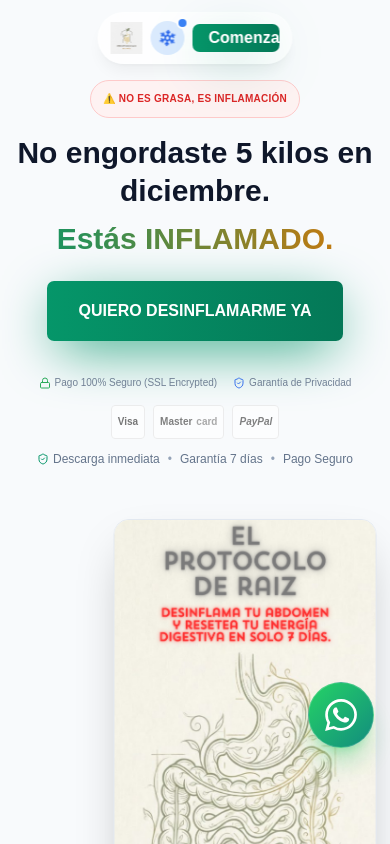
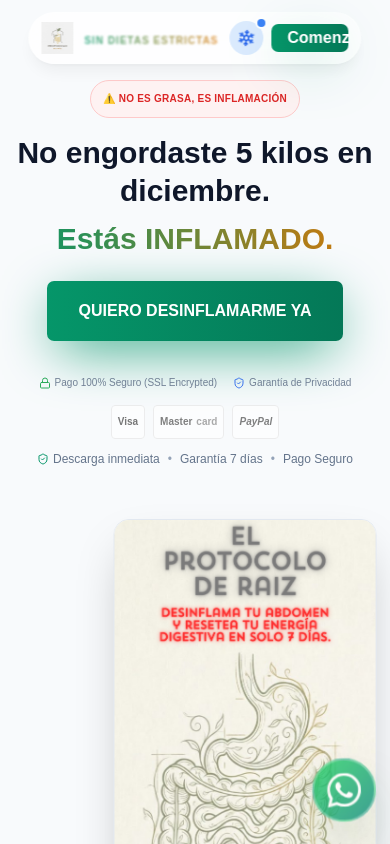
Before and after one commit to Str0k/protocolo-raiz, a React (Vite) app: page / in a window 390 px wide. Shown: the top 844 px of the page. Built offline with nearby package versions, Linux system fonts and the light colour scheme.

Commit message:
feat: Add new Header and animated WhatsApp button components.

```diff
--- a/src/components/Header.jsx
+++ b/src/components/Header.jsx
@@ -1,8 +1,24 @@
-import React from 'react';
-import { motion } from 'framer-motion';
+import React, { useState, useEffect } from 'react';
+import { motion, AnimatePresence } from 'framer-motion';
 import { Snowflake } from 'lucide-react';
 
 const Header = ({ isSnowEnabled, onToggleSnow }) => {
+    const mobilePhrases = [
+        "Desinflama tu Abdomen",
+        "Resultados en 7 Días",
+        "Sin Dietas Estrictas",
+        "100% Natural"
+    ];
+
+    const [phraseIndex, setPhraseIndex] = useState(0);
+
+    useEffect(() => {
+        const interval = setInterval(() => {
+            setPhraseIndex((prev) => (prev + 1) % mobilePhrases.length);
+        }, 3000);
+        return () => clearInterval(interval);
+    }, []);
+
     return (
         <header className="fixed top-3 md:top-6 left-1/2 -translate-x-1/2 z-50 w-auto max-w-[95%] md:max-w-[90%]">
             <div className="bg-white/80 backdrop-blur-xl border border-white/20 rounded-full shadow-lg shadow-black/5 px-3 py-2 md:px-6 md:py-3 flex items-center gap-2 md:gap-8">
@@ -21,6 +37,22 @@ const Header = ({ isSnowEnabled, onToggleSnow }) => {
                         transition={{ type: "spring", stiffness: 300 }}
                     />
                 </motion.div>
+
+                {/* Mobile Animated Phrase - Elegant & Dynamic */}
+                <div className="flex md:hidden flex-1 justify-center items-center overflow-hidden h-5 min-w-[140px]">
+                    <AnimatePresence mode="wait">
+                        <motion.p
+                            key={phraseIndex}
+                            initial={{ y: 15, opacity: 0, filter: 'blur(5px)' }}
+                            animate={{ y: 0, opacity: 1, filter: 'blur(0px)' }}
+                            exit={{ y: -15, opacity: 0, filter: 'blur(5px)' }}
+                            transition={{ duration: 0.5, ease: "easeOut" }}
+                            className="text-[10px] font-bold tracking-widest uppercase text-transparent bg-clip-text bg-gradient-to-r from-primary to-secondary whitespace-nowrap"
+                        >
+                            {mobilePhrases[phraseIndex]}
+                        </motion.p>
+                    </AnimatePresence>
+                </div>
 
                 <nav className="hidden md:flex items-center gap-6 text-sm font-medium text-slate-600">
                     <a href="#problem" className="hover:text-primary transition-colors">El Problema</a>
@@ -53,12 +85,12 @@ const Header = ({ isSnowEnabled, onToggleSnow }) => {
                     )}
                 </motion.button>
 
-                {/* Comenzar Button - Hidden on very small mobile */}
+                {/* Comenzar Button - Hidden on mobile, visible on desktop */}
                 <motion.button
                     whileHover={{ scale: 1.05 }}
                     whileTap={{ scale: 0.95 }}
                     onClick={() => document.getElementById('checkout')?.scrollIntoView({ behavior: 'smooth' })}
-                    className="hidden sm:flex custom-btn text-xs md:text-sm !px-4 md:!px-6 !py-1.5 md:!py-2 !min-w-[auto]"
+                    className="hidden md:flex custom-btn text-xs md:text-sm !px-4 md:!px-6 !py-1.5 md:!py-2 !min-w-[auto]"
                 >
                     <span>Comenzar</span>
                 </motion.button>
--- a/src/components/WhatsAppButton.jsx
+++ b/src/components/WhatsAppButton.jsx
@@ -8,33 +8,40 @@ const WhatsAppButton = () => {
             target="_blank"
             rel="noopener noreferrer"
             initial={{ scale: 0, opacity: 0 }}
-            animate={{ scale: 1, opacity: 1 }}
-            transition={{ delay: 1, duration: 0.5, type: "spring" }}
-            className="fixed bottom-24 md:bottom-6 right-4 md:right-6 z-40 group flex items-center justify-center"
+            animate={{
+                scale: [1, 1.1, 1],
+                rotate: [0, 5, -5, 0],
+                opacity: 1
+            }}
+            transition={{
+                duration: 4,
+                repeat: Infinity,
+                repeatType: "loop",
+                ease: "easeInOut",
+                times: [0, 0.2, 0.4, 1]
+            }}
+            className="fixed bottom-6 right-4 md:bottom-8 md:right-8 z-50 group flex items-center justify-center"
             aria-label="Contactar por WhatsApp"
         >
             {/* Pulse Effect */}
-            <span className="absolute inset-0 rounded-full bg-green-500 opacity-20 group-hover:opacity-40 animate-ping duration-1000"></span>
+            <span className="absolute inset-0 rounded-full bg-green-500/50 animate-ping"></span>
 
             {/* Button Container */}
-            <div className="relative bg-gradient-to-br from-[#25D366] to-[#128C7E] p-4 rounded-full shadow-xl shadow-green-500/30 hover:shadow-green-500/50 transition-all transform group-hover:scale-110 duration-300 border border-white/20 backdrop-blur-sm">
+            <div className="relative bg-gradient-to-br from-[#25D366] to-[#128C7E] p-3 md:p-4 rounded-full shadow-2xl shadow-green-900/40 hover:shadow-green-500/50 transition-all border-2 border-white/30 backdrop-blur-md">
                 {/* WhatsApp Icon SVG */}
                 <svg
                     viewBox="0 0 24 24"
-                    width="32"
-                    height="32"
-                    className="fill-white"
+                    className="w-8 h-8 md:w-9 md:h-9 fill-white"
                     xmlns="http://www.w3.org/2000/svg"
                 >
                     <path d="M17.472 14.382c-.297-.149-1.758-.867-2.03-.967-.273-.099-.471-.148-.67.15-.197.297-.767.966-.94 1.164-.173.199-.347.223-.644.075-.297-.15-1.255-.463-2.39-1.475-.883-.788-1.48-1.761-1.653-2.059-.173-.297-.018-.458.13-.606.134-.133.298-.347.446-.52.149-.174.198-.298.298-.497.099-.198.05-.371-.025-.52-.075-.149-.669-1.612-.916-2.207-.242-.579-.487-.5-.669-.51-.173-.008-.371-.01-.57-.01-.198 0-.52.074-.792.372-.272.297-1.04 1.016-1.04 2.479 0 1.462 1.065 2.875 1.213 3.074.149.198 2.096 3.2 5.077 4.487.709.306 1.262.489 1.694.625.712.227 1.36.195 1.871.118.571-.085 1.758-.719 2.006-1.413.248-.694.248-1.289.173-1.413-.074-.124-.272-.198-.57-.347m-5.421 7.403h-.004a9.87 9.87 0 01-5.031-1.378l-.361-.214-3.741.982.998-3.648-.235-.374a9.86 9.86 0 01-1.51-5.26c.001-5.45 4.436-9.884 9.888-9.884 2.64 0 5.122 1.03 6.988 2.898a9.825 9.825 0 012.893 6.994c-.003 5.45-4.437 9.884-9.885 9.884m8.413-18.297A11.815 11.815 0 0012.05 0C5.495 0 .16 5.335.157 11.892c0 2.096.547 4.142 1.588 5.945L.057 24l6.305-1.654a11.882 11.882 0 005.683 1.448h.005c6.554 0 11.89-5.335 11.893-11.893a11.821 11.821 0 00-3.48-8.413Z" />
                 </svg>
             </div>
 
-            {/* Tooltip Text */}
-            <span className="absolute right-full mr-4 bg-white text-slate-800 px-3 py-1.5 rounded-lg shadow-lg text-sm font-bold whitespace-nowrap opacity-0 group-hover:opacity-100 transition-opacity duration-300 pointer-events-none hidden md:block">
-                ¿Tienes dudas? ¡Escríbenos!
-                {/* Little arrow pointing right */}
-                <span className="absolute top-1/2 -right-1 -translate-y-1/2 w-2 h-2 bg-white transform rotate-45"></span>
+            {/* Tooltip Text - Mobile Friendly */}
+            <span className="absolute right-full mr-3 bg-white text-slate-900 px-3 py-1 rounded-lg shadow-xl text-xs font-bold whitespace-nowrap opacity-0 group-hover:opacity-100 transition-opacity duration-300 pointer-events-none border border-slate-100 hidden md:block">
+                ¿Ayuda?
+                <span className="absolute top-1/2 -right-1 -translate-y-1/2 w-2 h-2 bg-white transform rotate-45 border-t border-r border-slate-100"></span>
             </span>
         </motion.a>
     );
```
